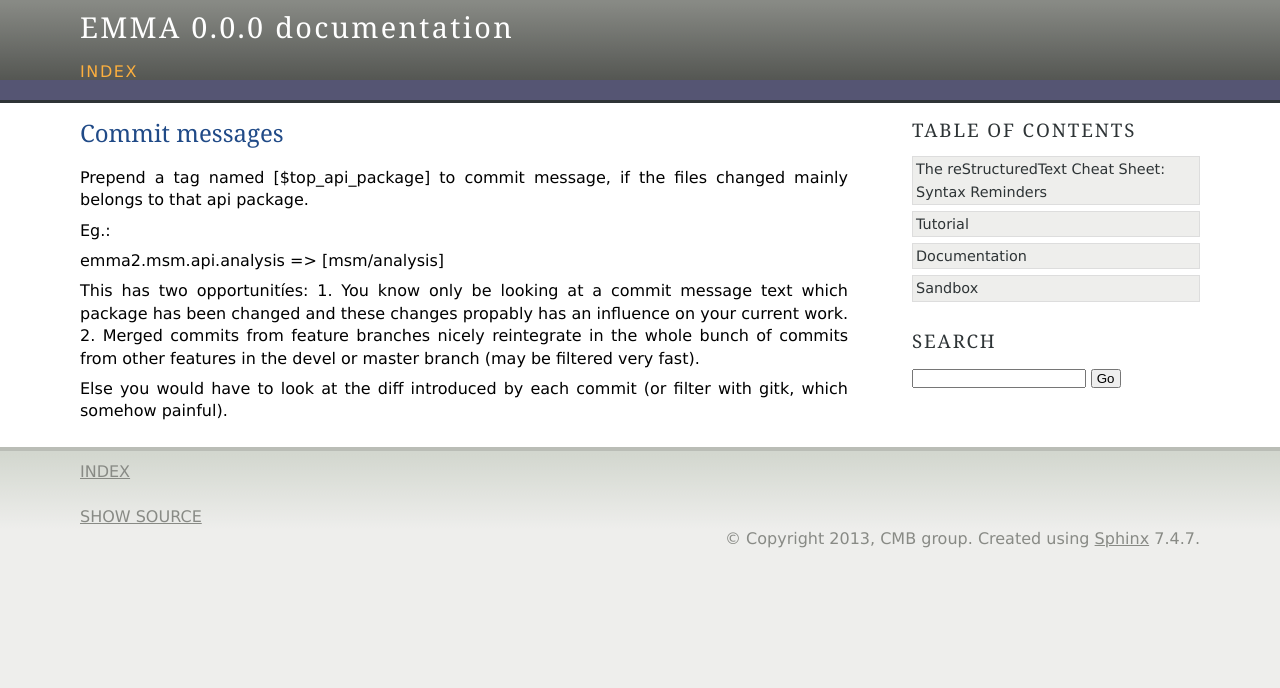
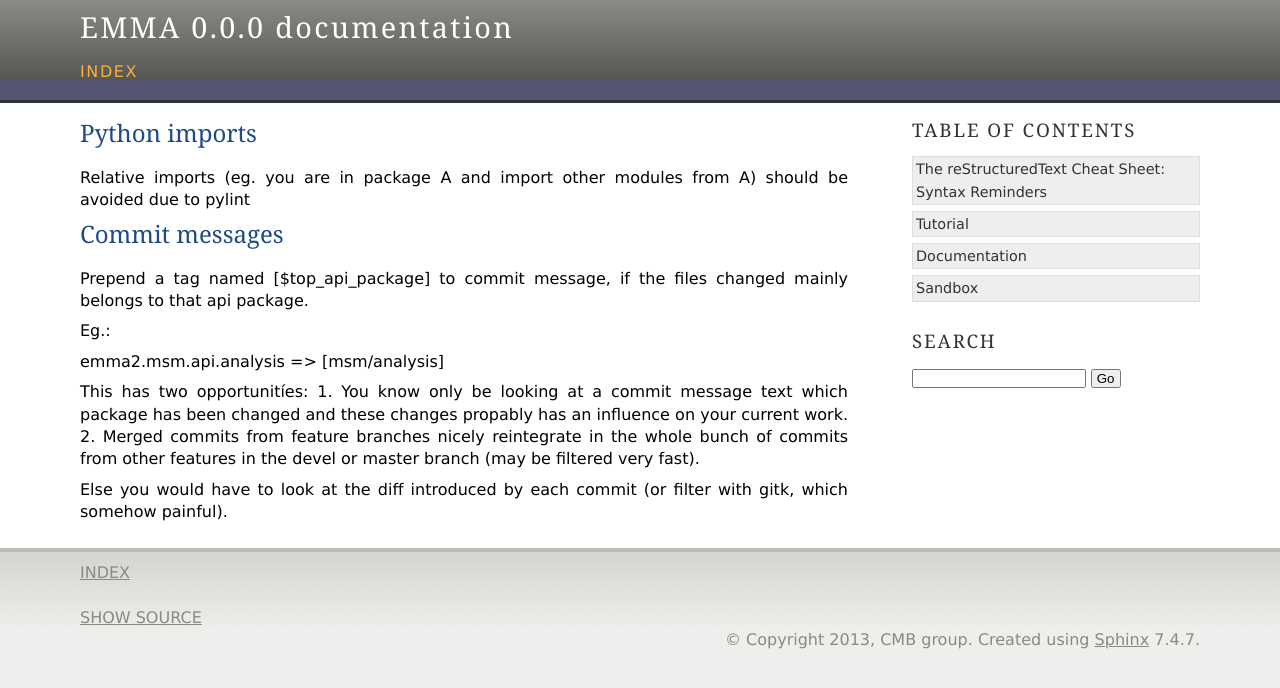
Before and after one commit to markovmodel/PyEMMA, a Sphinx documentation site: the page built from sphinx/devel_guide.rst, in a window 1280 px wide. Shown: the top 688 px of the page. Built offline with Sphinx 7.4.7, drawn with Linux system fonts in a browser that asks for light colours.

Commit message:
added hint about relative imports

```diff
--- a/sphinx/devel_guide.rst
+++ b/sphinx/devel_guide.rst
@@ -1,4 +1,8 @@
 
+Python imports
+--------------
+Relative imports (eg. you are in package A and import other modules from A)
+should be avoided due to pylint
 
 Commit messages
 ---------------
```
